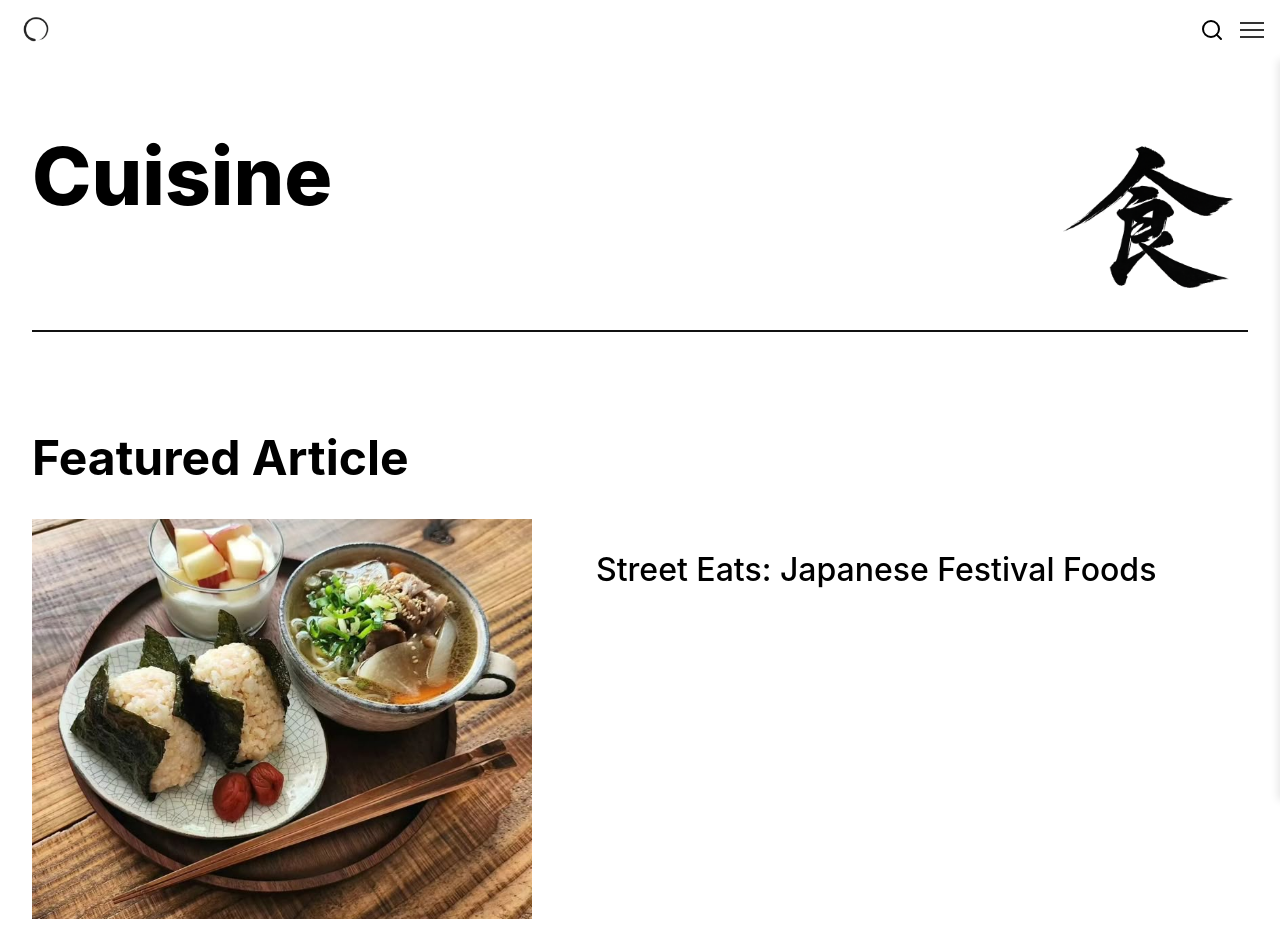
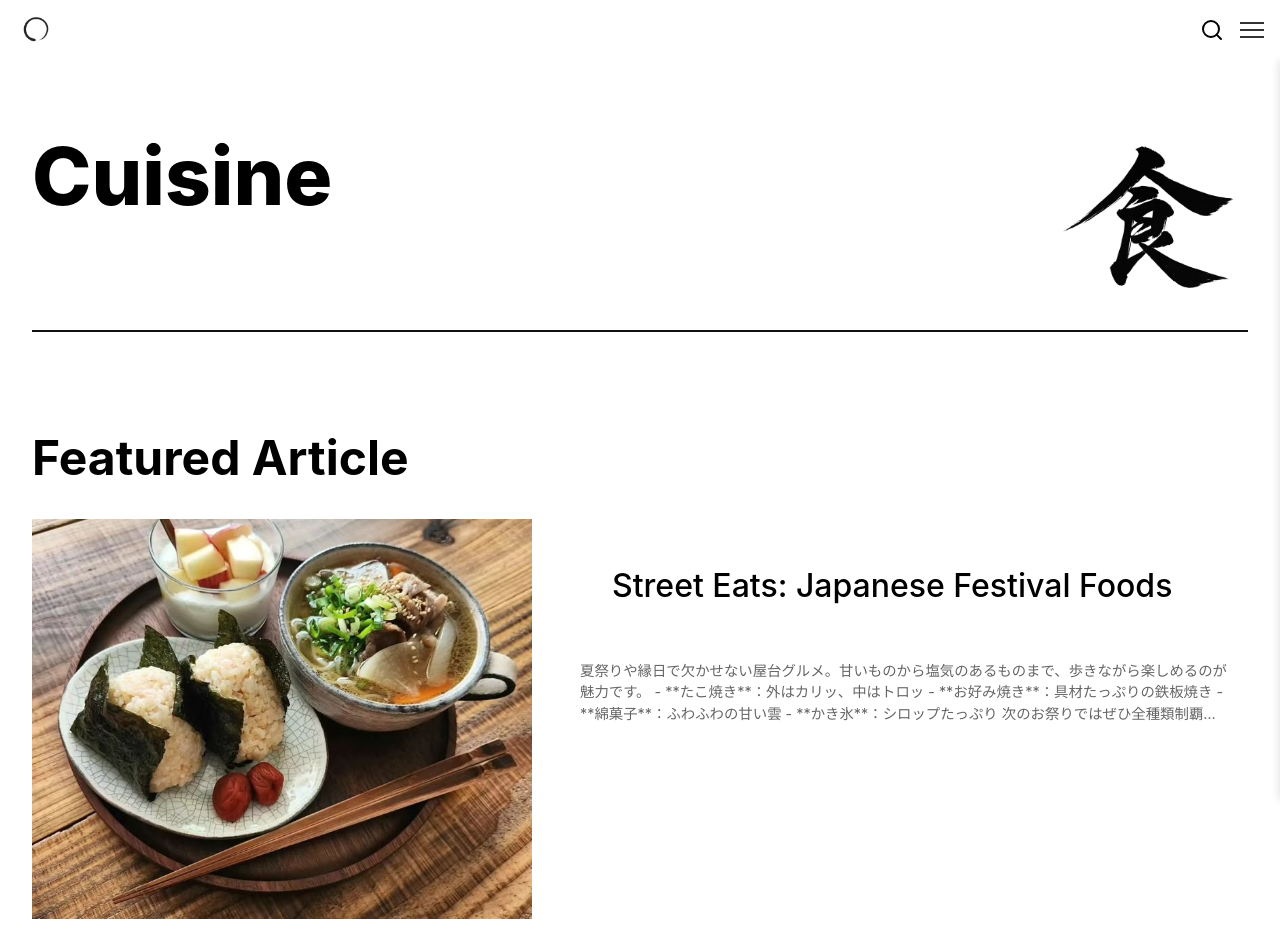
Before and after one commit to yuto0121/japanese-aesthetics, a Next.js app: page /article/cuisine in a window 1280 px wide. Shown: the top 952 px of the page. Built offline with nearby package versions, Linux system fonts and the light colour scheme.

Commit message:
adjust article page

```diff
--- a/pages/article/cuisine/index.tsx
+++ b/pages/article/cuisine/index.tsx
@@ -14,6 +14,7 @@ type ArticleMeta = {
   tags: string[];
   hero: string;          // 画像パス
   date: string;          // YYYY-MM-DD
+  excerpt: string;       // 記事の抜粋
 };
 
 type Props = { articles: ArticleMeta[] };
@@ -27,13 +28,14 @@ export const getStaticProps: GetStaticProps<Props> = () => {
     .map((file) => {
       const slug = file.replace(/\.md$/, '');
       const raw = fs.readFileSync(path.join(CUISINE_DIR, file), 'utf8');
-      const { data } = matter(raw);
+      const { data, content } = matter(raw);
       return {
         slug,
         title: data.title as string,
         tags: data.tags as string[],
         hero: data.hero as string,
         date: data.date as string,
+        excerpt: content.slice(0, 200) + '...', // 最初の200文字を抜粋
       };
     })
     // 新しい順に並べ替え
@@ -85,7 +87,10 @@ export default function ArticleCuisine({ articles }: Props) {
               height={180}
               className={styles.featuredImg}
             />
-            <p className={styles.featuredText}>{featured.title}</p>
+            <div className={styles.featuredContent}>
+              <p className={styles.featuredText}>{featured.title}</p>
+              <p className={styles.featuredExcerpt}>{featured.excerpt}</p>
+            </div>
           </Link>
         </section>
       )}
--- a/styles/ArticleSub.module.css
+++ b/styles/ArticleSub.module.css
@@ -134,6 +134,23 @@
     font-size: 2rem;
     font-weight: 500;
     margin-left: 2rem;
+}
+
+.featuredContent {
+    display: flex;
+    flex-direction: column;
+    gap: 0.5rem;
+    padding: 1rem;
+}
+
+.featuredExcerpt {
+    font-size: 0.9rem;
+    line-height: 1.5;
+    color: #666;
+    display: -webkit-box;
+    -webkit-line-clamp: 3;
+    -webkit-box-orient: vertical;
+    overflow: hidden;
 }
 
 /*************************************************
```
Also changed, not shown: pages/article/fashion/index.tsx (+7 -2 lines), pages/article/living/index.tsx (+7 -2 lines).
